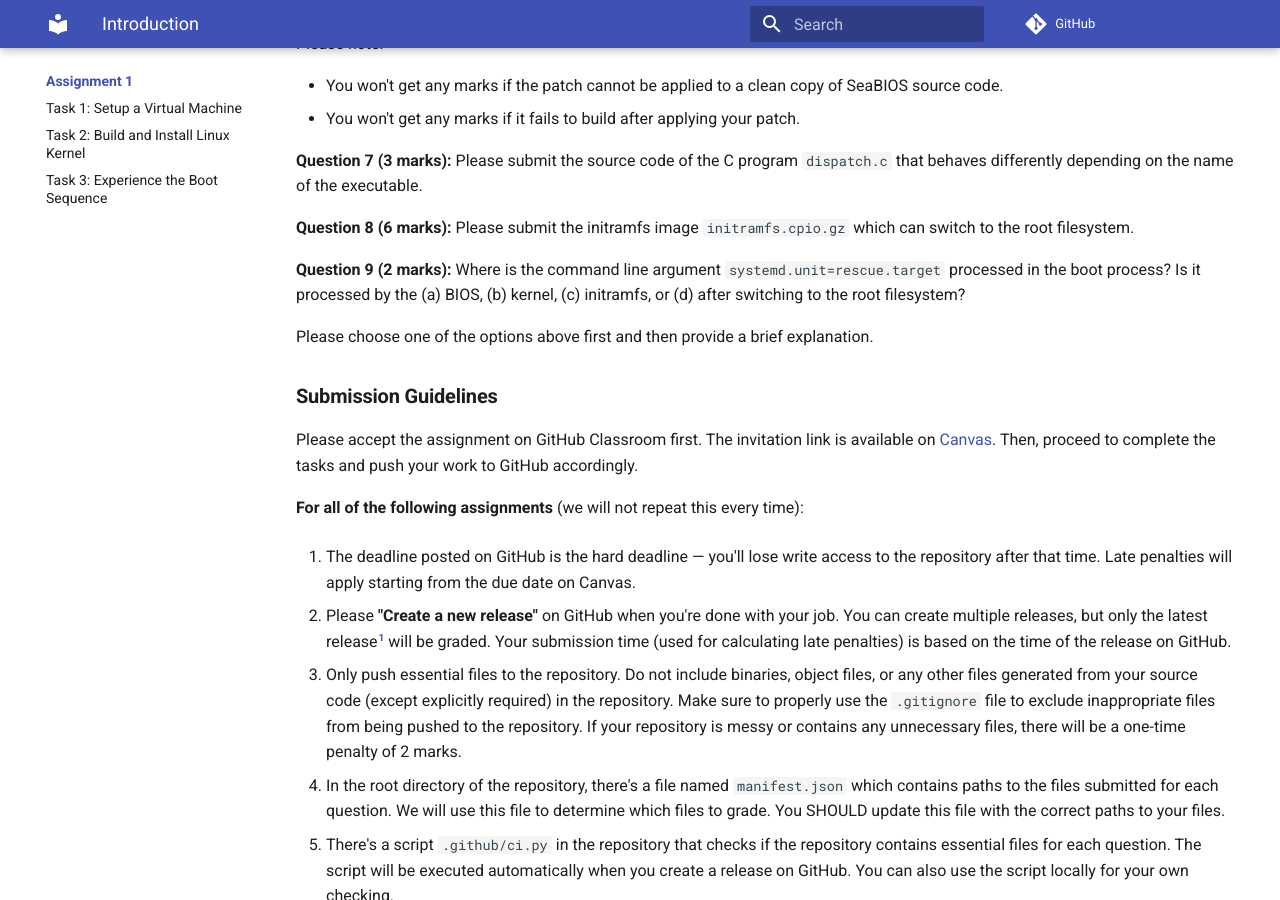
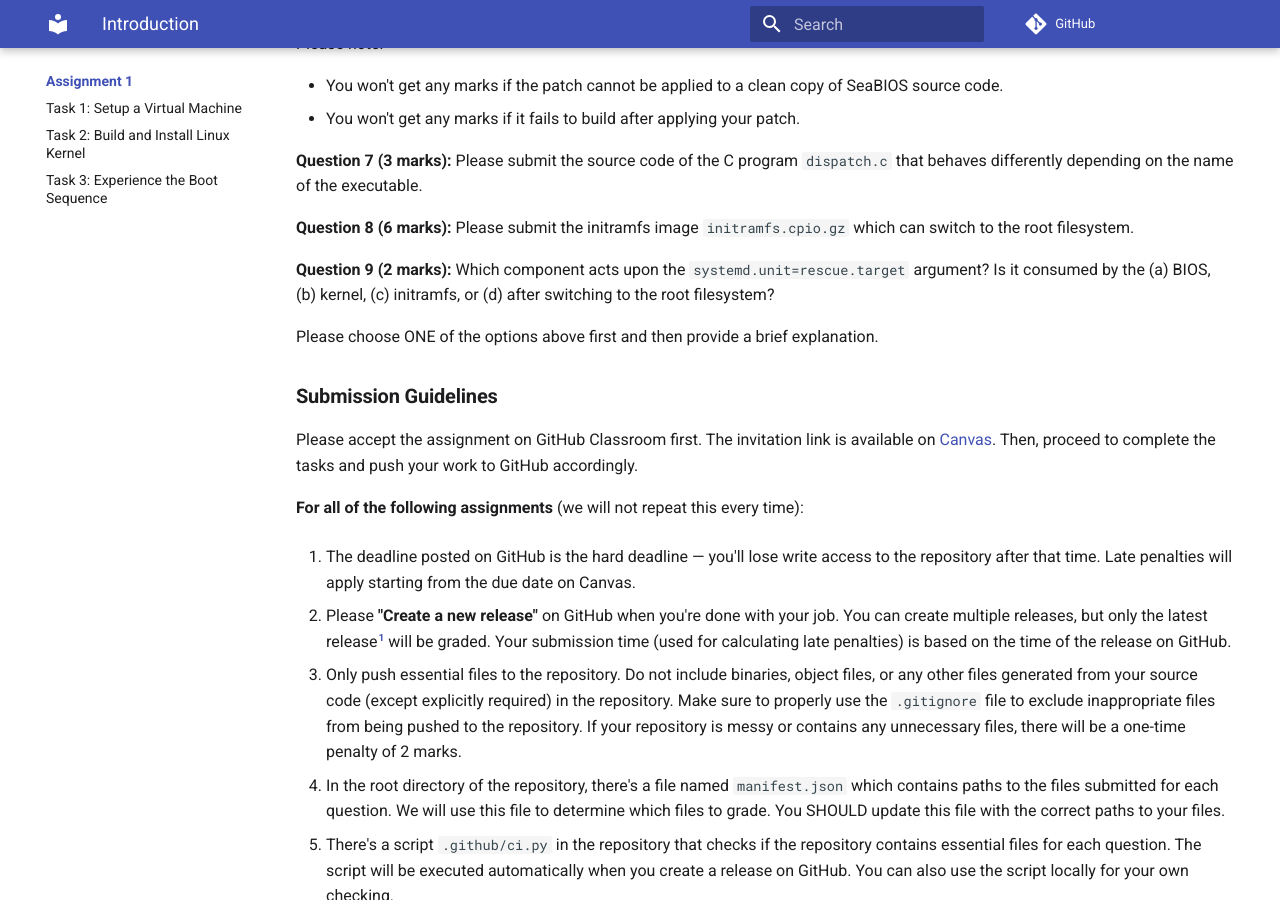
Before and after one commit to nus-cs5250/25s, an MkDocs documentation site: the page built from docs/asg1/index.md, in a window 1280 px wide and 900 px high, scrolled down 1800 px. Built offline with MkDocs 1.6.1 and Material for MkDocs 9.7.7, drawn with Linux system fonts in a browser that asks for light colours; comment, search, counter and statistics services are not loaded.

Commit message:
asg1: clarify bootargs question (#11)

```diff
--- a/docs/asg1/index.md
+++ b/docs/asg1/index.md
@@ -82,10 +82,10 @@ Please submit the source code of the C program `dispatch.c` that behaves differe
 Please submit the initramfs image `initramfs.cpio.gz` which can switch to the root filesystem.
 
 **Question 9 (2 marks):**
-Where is the command line argument `systemd.unit=rescue.target` processed in the boot process?
-Is it processed by the (a) BIOS, (b) kernel, (c) initramfs, or (d) after switching to the root filesystem?
+Which component acts upon the `systemd.unit=rescue.target` argument?
+Is it consumed by the (a) BIOS, (b) kernel, (c) initramfs, or (d) after switching to the root filesystem?
 
-Please choose one of the options above first and then provide a brief explanation.
+Please choose ONE of the options above first and then provide a brief explanation.
 
 ### Submission Guidelines
 
```
Also changed, not shown: docs/asg1/task-boot.md (+3 -3 lines).
